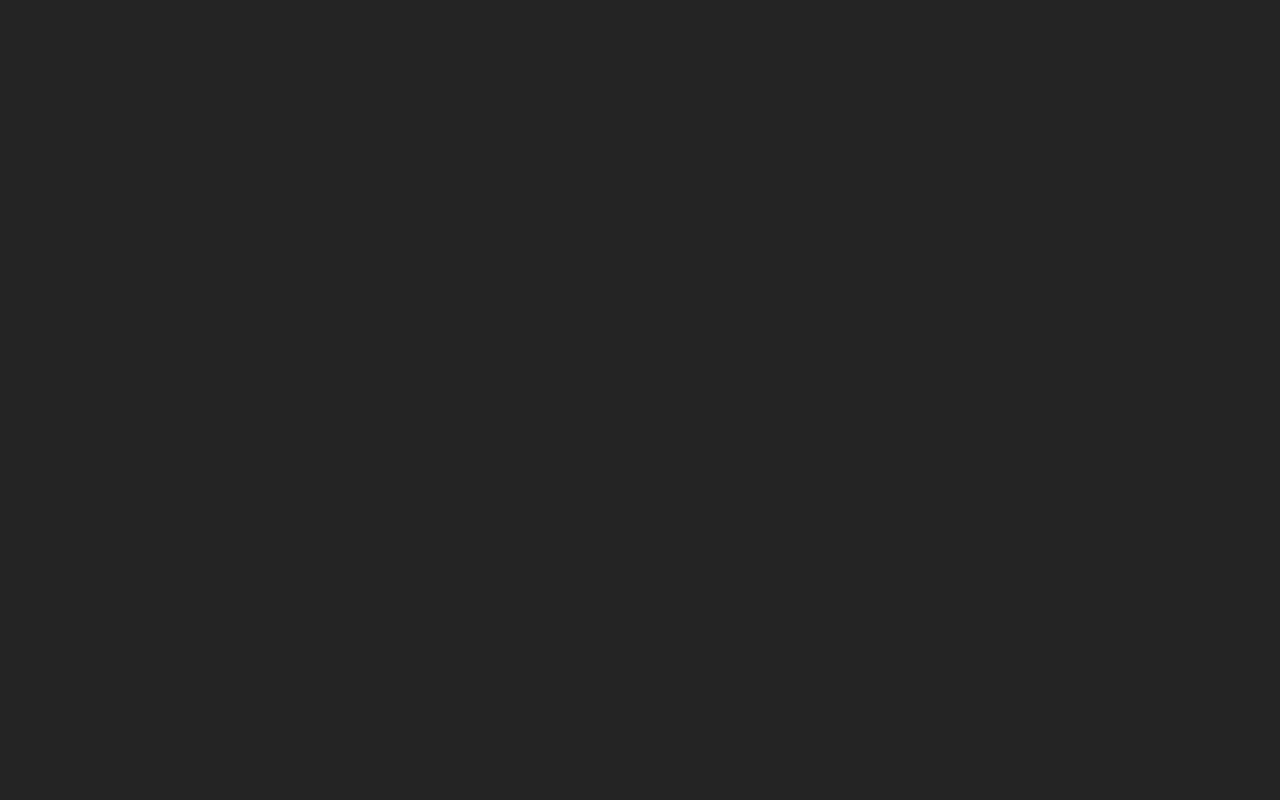
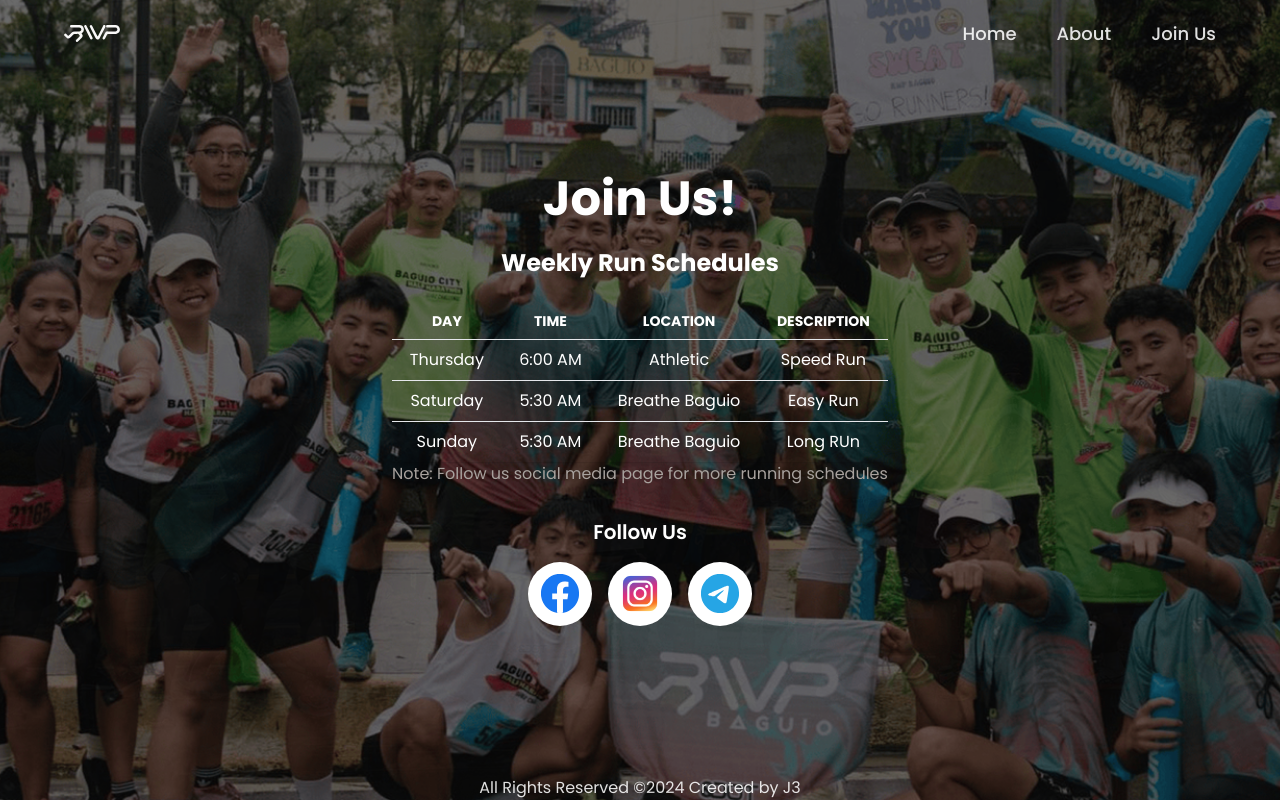
Before and after one commit to JayThreeme/rwp-baguio-website, a React (Vite) app: page /rwp-baguio-website/joinus in a window 1280 px wide. Before the commit this address had no page. Built offline with nearby package versions, Linux system fonts and the light colour scheme.

Commit message:
deployment again

```diff
--- a/src/main.jsx
+++ b/src/main.jsx
@@ -12,7 +12,7 @@
 ReactDOM.createRoot(root).render(
   <BrowserRouter>
     <Routes>
-      <Route path="/" element={<App />}>
+      <Route path="rwp-baguio-website/" element={<App />}>
         <Route index element={<Home />} />
         <Route path="about" element={<About />} />
         <Route path="joinus" element={<JoinUs />} />
--- a/vite.config.js
+++ b/vite.config.js
@@ -4,5 +4,5 @@
 // https://vite.dev/config/
 export default defineConfig({
   plugins: [react()],
-  base: "/",
+  base: "rwp-baguio-website/",
 });
```
